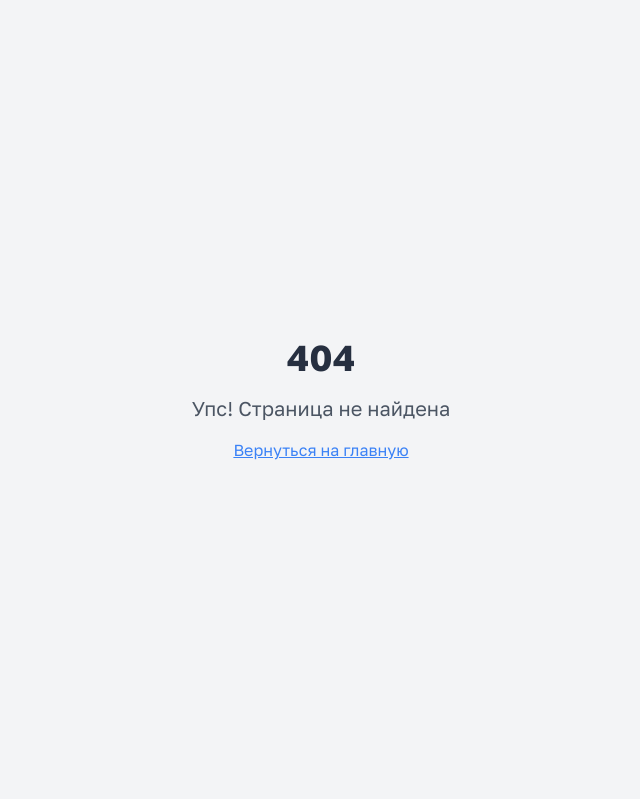
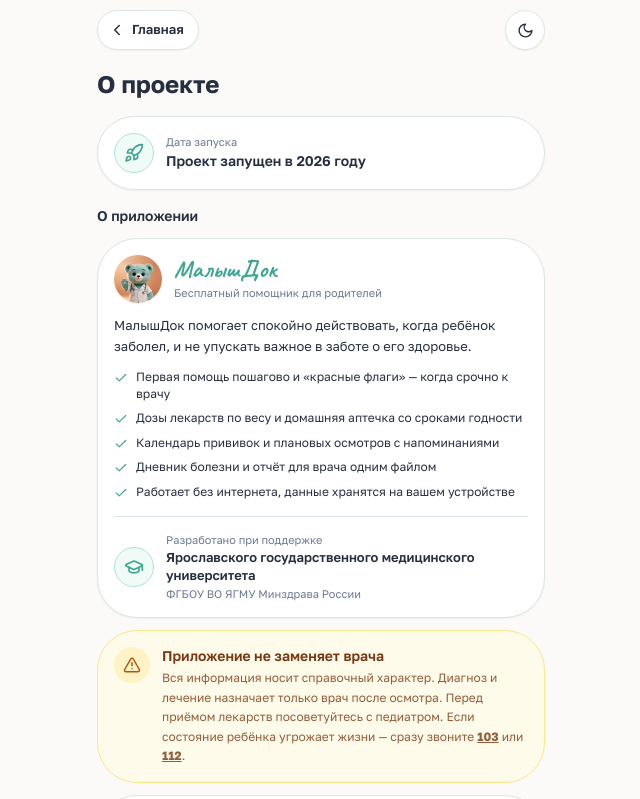
Before and after one commit to dolmatovana2021-glitch/pediatric-guide-app, a React (Vite) app: page /about in a window 1280 px wide. Before the commit this address had no page. Shown: the top 799 px of the page, without its empty margins (319-959 px from the left). Built offline with nearby package versions, Linux system fonts and the light colour scheme; a web font is replaced by a local one.

Commit message:
Создал страницу о проекте

```diff
--- a/src/App.tsx
+++ b/src/App.tsx
@@ -10,6 +10,7 @@ import { NightThemeScheduler } from "@/components/shared/NightThemeScheduler";
 import Index from "./pages/Index";
 import NotFound from "./pages/NotFound";
 import Survey from "./pages/Survey";
+import About from "./pages/About";
 
 const queryClient = new QueryClient();
 
@@ -25,6 +26,7 @@ const App = () => (
         <Routes>
           <Route path="/" element={<Index />} />
           <Route path="/survey" element={<Survey />} />
+          <Route path="/about" element={<About />} />
           {/* ADD ALL CUSTOM ROUTES ABOVE THE CATCH-ALL "*" ROUTE */}
           <Route path="*" element={<NotFound />} />
         </Routes>
--- /dev/null
+++ b/src/pages/About.tsx
@@ -0,0 +1,46 @@
+import { Link } from "react-router-dom";
+import Icon from "@/components/ui/icon";
+import { ThemeToggle } from "@/components/shared/ThemeToggle";
+import { AboutAppCard } from "@/components/shared/AboutAppCard";
+
+const About = () => (
+  <div className="min-h-screen bg-background font-golos">
+    <div className="max-w-[480px] mx-auto flex flex-col min-h-screen">
+      <div className="sticky top-0 z-20 bg-background/85 backdrop-blur-md px-4 py-2.5 flex items-center gap-3">
+        <Link
+          to="/"
+          aria-label="На главную"
+          className="h-10 pl-2.5 pr-3.5 rounded-2xl bg-card border border-border shadow-sm flex items-center gap-1.5 text-[13px] font-semibold text-foreground active:scale-95 transition-transform"
+        >
+          <Icon name="ChevronLeft" size={18} />
+          Главная
+        </Link>
+        <span className="ml-auto">
+          <ThemeToggle />
+        </span>
+      </div>
+
+      <main className="flex-1 px-4 pt-2 pb-10">
+        <h1 className="text-2xl font-bold text-foreground">О проекте</h1>
+
+        <div className="mt-4 bg-card border border-border rounded-3xl p-4 shadow-sm flex items-center gap-3">
+          <div className="w-10 h-10 rounded-xl bg-mint-50 border border-mint-200 flex items-center justify-center flex-shrink-0">
+            <Icon name="Rocket" size={20} className="text-primary" />
+          </div>
+          <div className="min-w-0">
+            <p className="text-[11px] text-muted-foreground leading-tight">Дата запуска</p>
+            <p className="text-sm font-semibold text-foreground mt-0.5">Проект запущен в 2026 году</p>
+          </div>
+        </div>
+
+        <div className="-mt-4">
+          <AboutAppCard />
+        </div>
+
+        <footer className="mt-10 text-center text-xs text-muted-foreground">© 2026 МалышДок</footer>
+      </main>
+    </div>
+  </div>
+);
+
+export default About;
--- a/src/pages/Index.tsx
+++ b/src/pages/Index.tsx
@@ -1,4 +1,5 @@
 import { useEffect, useState } from "react";
+import { Link } from "react-router-dom";
 import Icon from "@/components/ui/icon";
 import { Section } from "@/components/shared/SectionShared";
 import { HomeSection, FirstAidSection, EmergencySection, RedFlagsSection, VaccinationSection } from "@/components/sections/AidSections";
@@ -91,8 +92,11 @@ export default function Index() {
 
         <main className="flex-1 px-4 pt-2 pb-32">
           {renderSection()}
-          <footer className="mt-10 text-center text-xs text-muted-foreground">
-            © 2026 МалышДок
+          <footer className="mt-10 text-center text-xs text-muted-foreground space-y-1">
+            <Link to="/about" className="text-primary font-semibold underline underline-offset-2">
+              О проекте
+            </Link>
+            <p>© 2026 МалышДок</p>
           </footer>
         </main>
 
```
